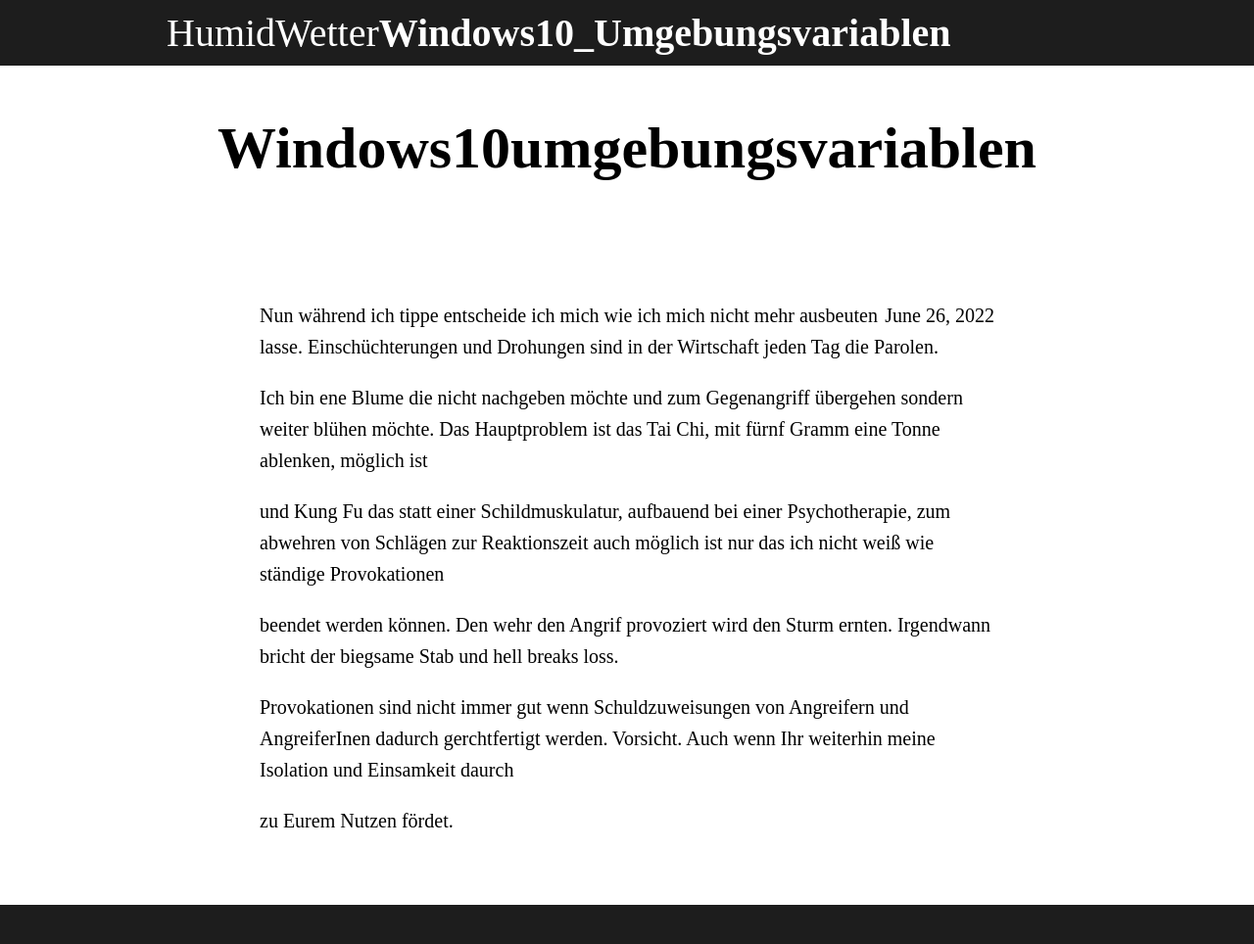
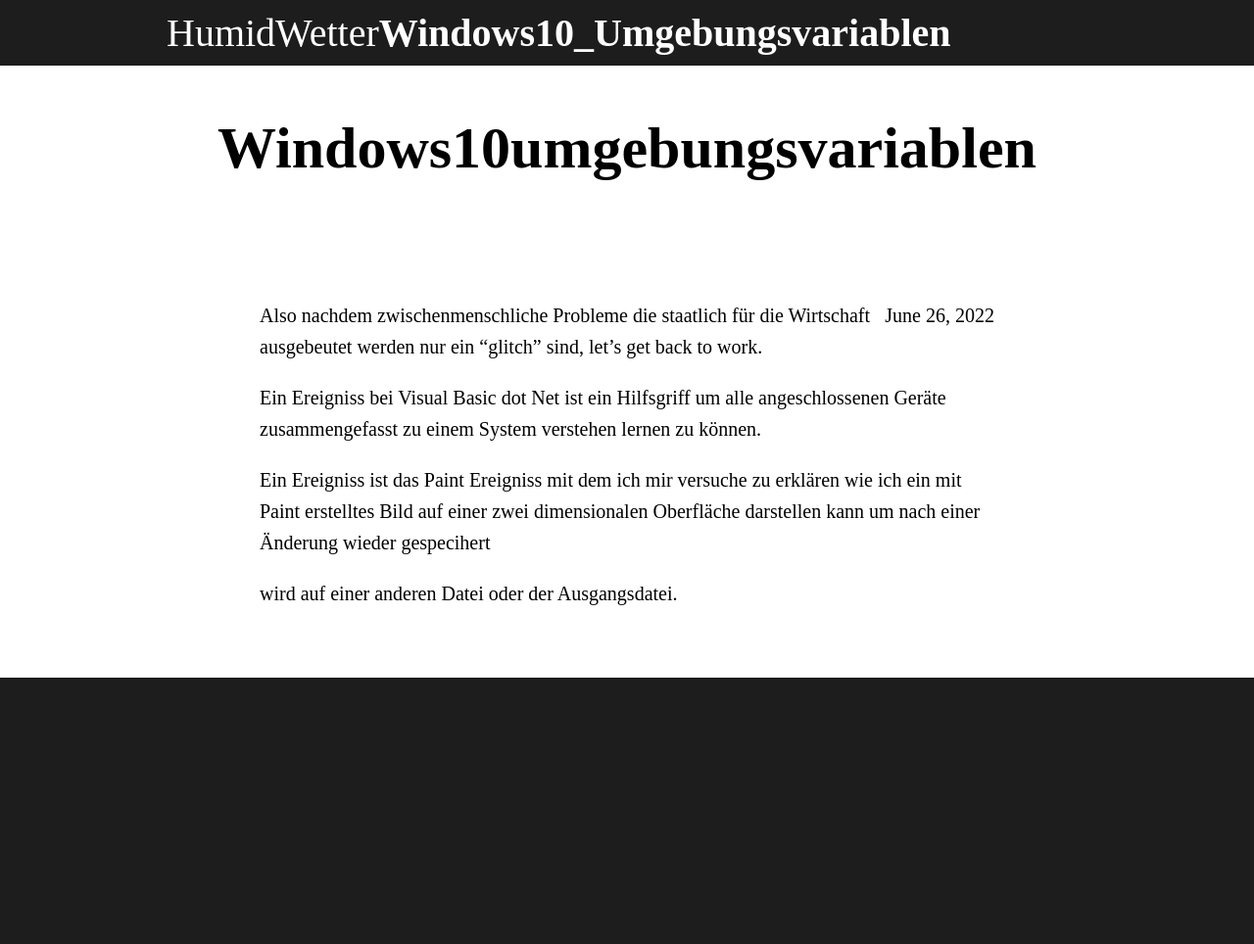
Before and after one commit to ledlightjungledStefan/Osterei, a Jekyll site: the page built from _posts/2022-06-26-Windows10Umgebungsvariablen.markdown, in a window 1280 px wide. Shown: the whole page at 98% size. Built offline with Jekyll 4.4.1, drawn with Linux system fonts in a browser that asks for light colours; some web fonts are replaced; after the commit the page ends 900 px from its top, so only the background shows below that.

Commit message:
Update 2022-06-26-Windows10Umgebungsvariablen.markdown

```diff
--- a/_posts/2022-06-26-Windows10Umgebungsvariablen.markdown
+++ b/_posts/2022-06-26-Windows10Umgebungsvariablen.markdown
@@ -6,19 +6,13 @@
 image_path: /Osterei/assets/images/cupcakes/chocolate_banana.png
 description: cupcake with chocolate colors for /d %a in (%EINBAHN%) do dir /b %a
 ---
-Nun während ich tippe entscheide ich mich wie ich mich nicht mehr ausbeuten lasse. Einschüchterungen
-und Drohungen sind in der Wirtschaft jeden Tag die Parolen.
+Also nachdem zwischenmenschliche Probleme die staatlich für die Wirtschaft ausgebeutet werden
+nur ein "glitch" sind, let's get back to work.
 
-Ich bin ene Blume die nicht nachgeben möchte und zum Gegenangriff übergehen sondern weiter blühen
-möchte. Das Hauptproblem ist das Tai Chi, mit fürnf Gramm eine Tonne ablenken, möglich ist
+Ein Ereigniss bei Visual Basic dot Net ist ein Hilfsgriff um alle angeschlossenen Geräte zusammengefasst
+zu einem System verstehen lernen zu können.
 
-und Kung Fu das statt einer Schildmuskulatur, aufbauend bei einer Psychotherapie, zum abwehren
-von Schlägen zur Reaktionszeit auch möglich ist nur das ich nicht weiß wie ständige Provokationen
+Ein Ereigniss ist das Paint Ereigniss mit dem ich mir versuche zu erklären wie ich ein mit Paint erstelltes
+Bild auf einer zwei dimensionalen Oberfläche darstellen kann um nach einer Änderung wieder gespecihert
 
-beendet werden können. Den wehr den Angrif provoziert wird den Sturm ernten. Irgendwann bricht der
-biegsame Stab und hell breaks loss.
-
-Provokationen sind nicht immer gut wenn Schuldzuweisungen von Angreifern und AngreiferInen dadurch
-gerchtfertigt werden. Vorsicht. Auch wenn Ihr weiterhin meine Isolation und Einsamkeit daurch
-
-zu Eurem Nutzen fördet.
+wird auf einer anderen Datei oder der Ausgangsdatei.
```
